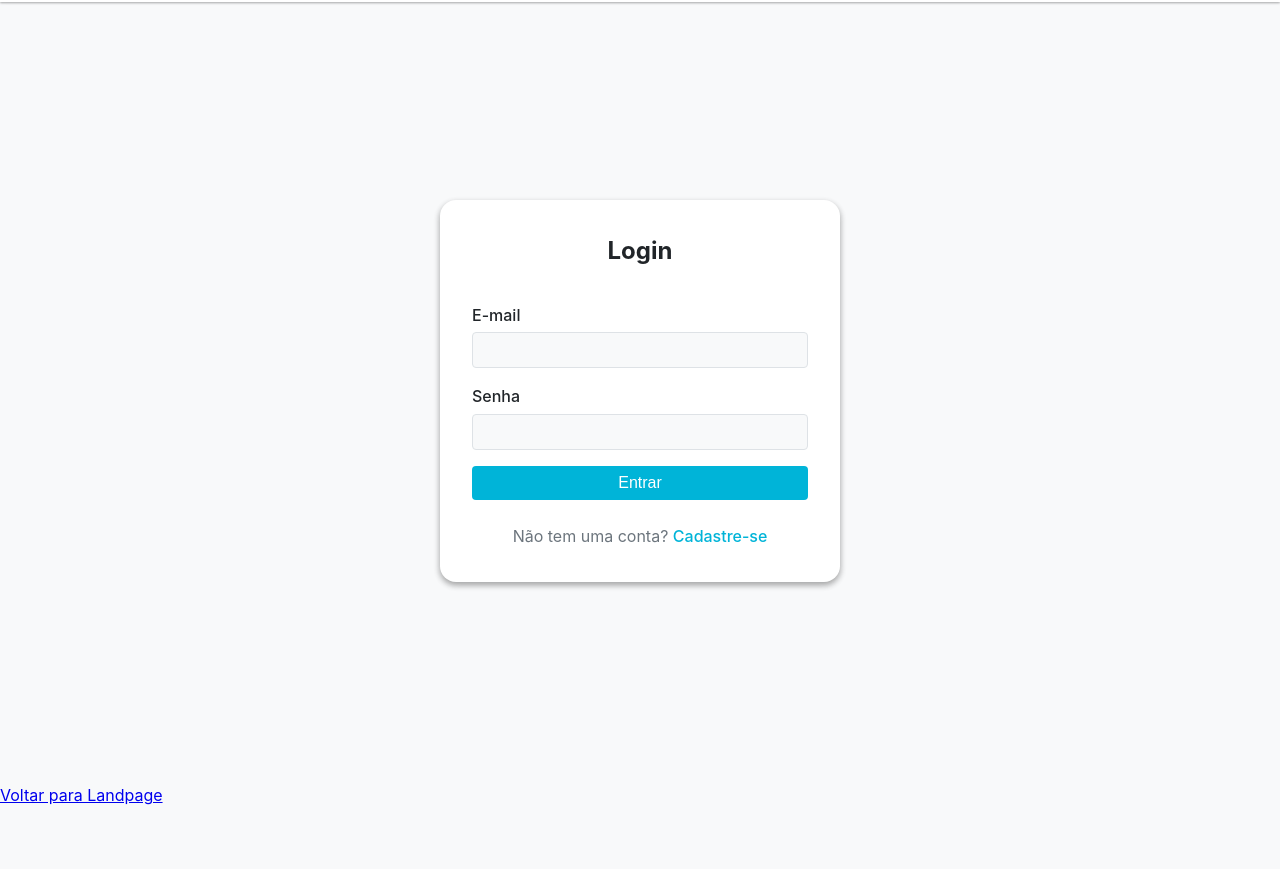
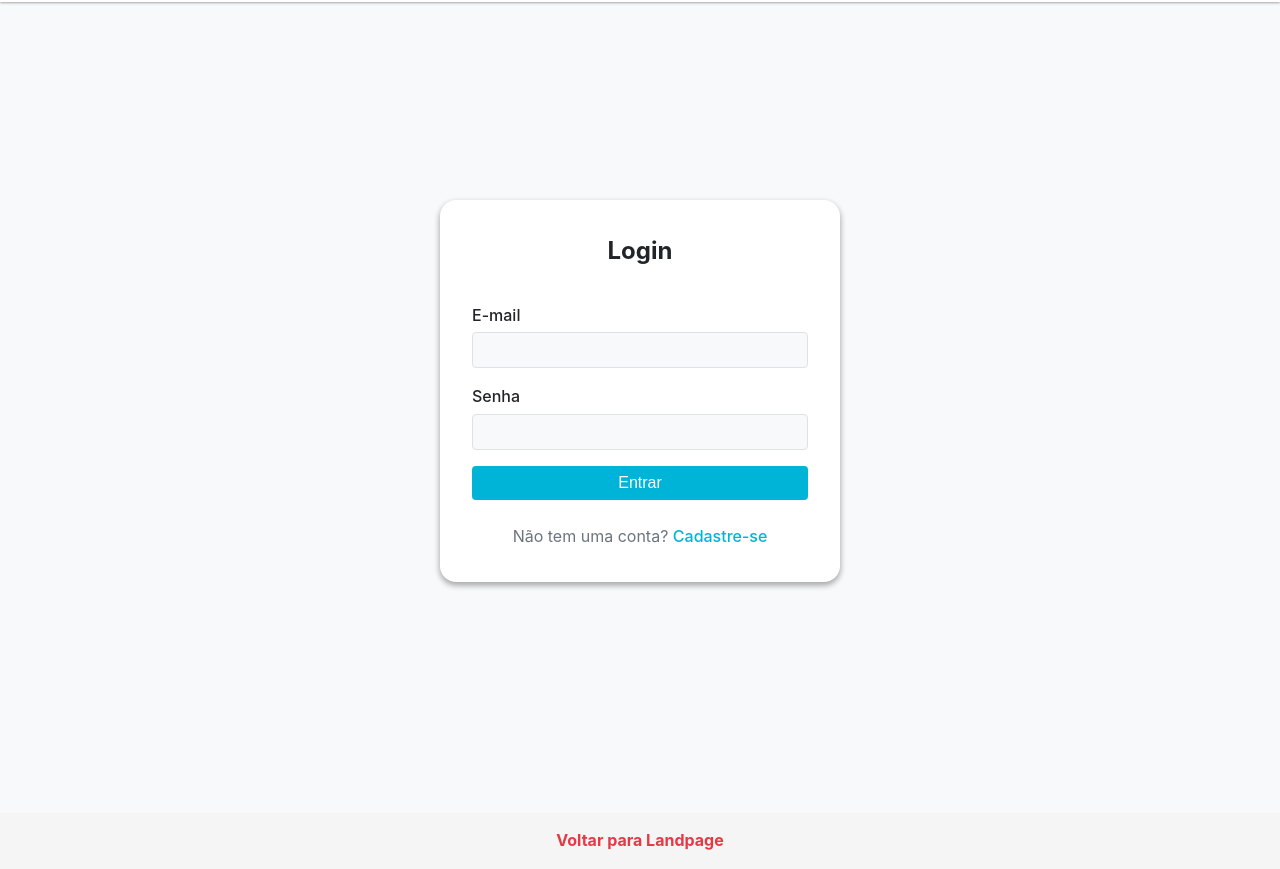
Before and after one commit to DealeGear/Fabr, a plain HTML site: page app.html in a window 1280 px wide. Shown: the part 81-950 px from the top of the page. Before the commit the page ends 890 px from the top, so only its background shows below. Drawn offline with Linux system fonts and the light colour scheme.

Commit message:
atualização no CSS landpage

```diff
--- a/styles.app.css
+++ b/styles.app.css
@@ -695,3 +695,21 @@ a:focus, button:focus, input:focus, select:focus {
 .skip-link:focus {
     top: 0;
 }
+footer {
+  background-color: #f5f5f5;   /* fundo claro */
+  padding: 15px;              /* espaço interno */
+  text-align: center;         /* centraliza o conteúdo */
+  margin-top: 30px;           /* espaço antes do rodapé */
+}
+
+footer a {
+  text-decoration: none;      /* remove o sublinhado */
+  color: #e63946;             /* vermelho elegante */
+  font-weight: bold;          /* deixa o texto em negrito */
+  font-size: 16px;            /* tamanho do texto */
+  transition: color 0.3s;     /* animação suave ao passar o mouse */
+}
+
+footer a:hover {
+  color: #1d3557;             /* muda a cor ao passar o mouse */
+}
```
